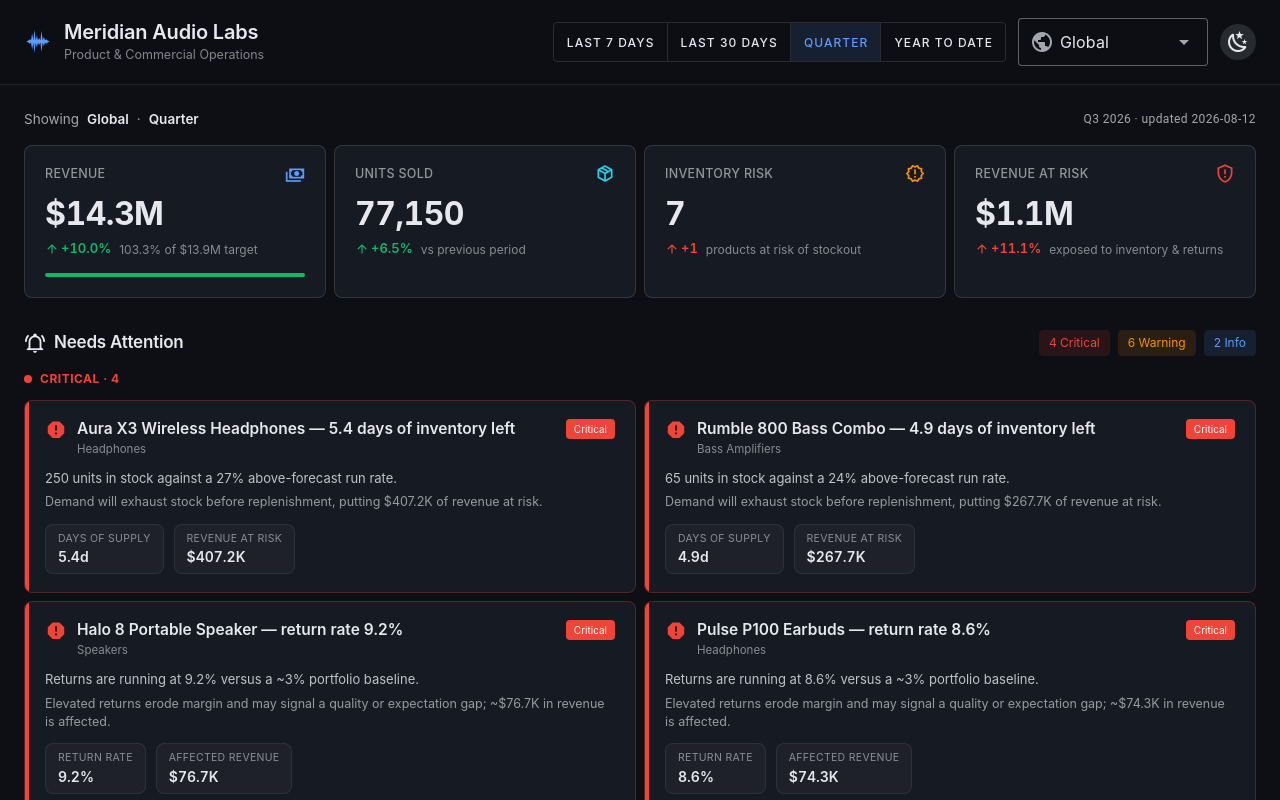
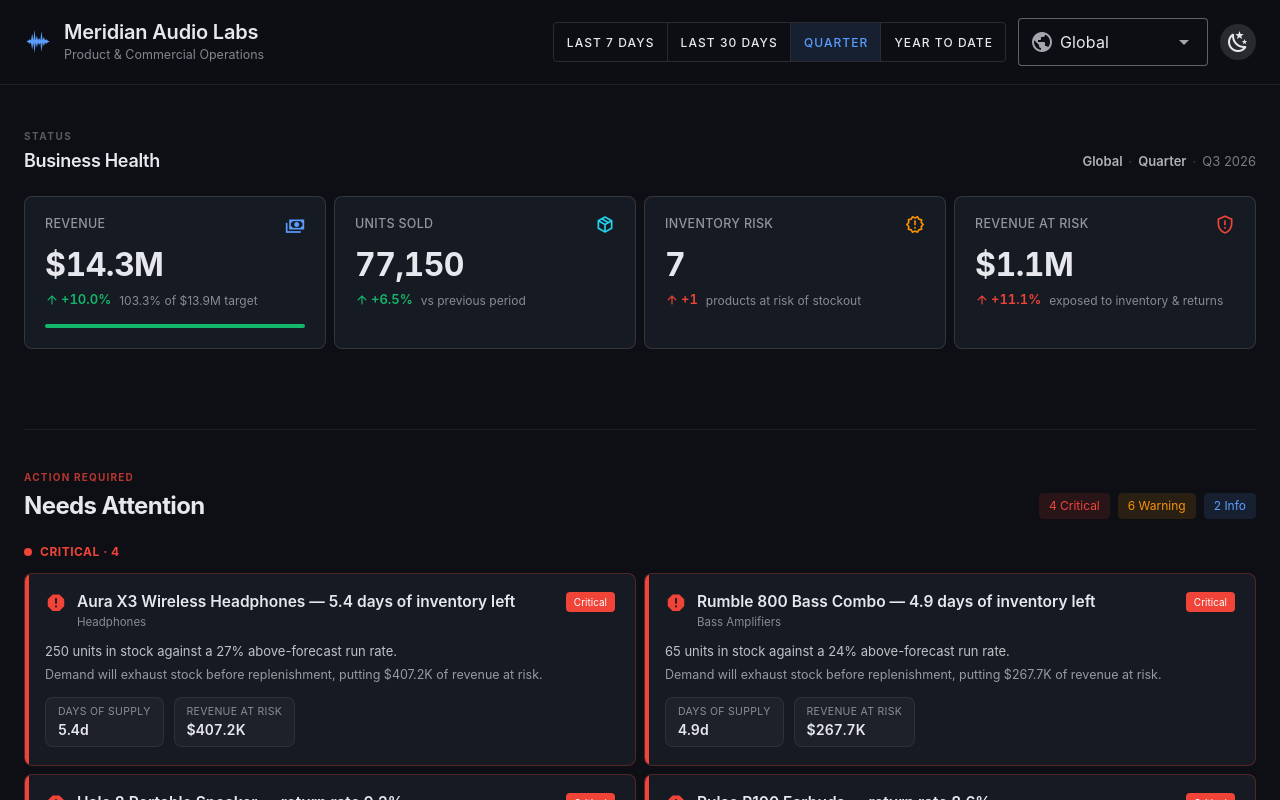
Before and after one commit to theuxgod/consumer-operations-dashboard, a Vue app: page / in a window 1280 px wide. Shown: the top 800 px of the page. Built offline with nearby package versions, Linux system fonts and the light colour scheme.

Commit message:
enhance layout and styling for Business Health and Needs Attention sections

```diff
--- a/src/views/HomeView.vue
+++ b/src/views/HomeView.vue
@@ -515,20 +515,23 @@ const currentRangeLabel = computed(
     </header>
 
     <main class="dash-body">
-      <!-- Context line -->
-      <div class="context-line">
-        <span class="text-medium-emphasis">Showing</span>
+      <!-- Business Health -->
+      <section aria-label="Business health" class="dash-section dash-section--first">
+        <div class="section-head">
+          <div class="section-head__title">
+            <div>
+              <span class="section-eyebrow">Status</span>
+              <h2>Business Health</h2>
+            </div>
+          </div>
+          <p class="section-head__context">
             <strong>{{ currentRegionLabel }}</strong>
-        <span class="text-medium-emphasis">·</span>
+            <span class="sep">·</span>
             <strong>{{ currentRangeLabel }}</strong>
-        <v-spacer />
-        <span class="text-medium-emphasis text-caption">
-          {{ data.meta.periodLabel }} · updated {{ data.meta.generatedAt }}
-        </span>
+            <span class="sep">·</span>
+            {{ data.meta.periodLabel }}
+          </p>
         </div>
-
-      <!-- Key metrics -->
-      <section aria-label="Key metrics">
         <v-row dense>
           <v-col v-for="card in kpiCards" :key="card.key" cols="12" sm="6" lg="3">
             <v-card class="kpi-card" rounded="lg" border>
@@ -576,11 +579,13 @@ const currentRangeLabel = computed(
       </section>
 
       <!-- Needs Attention -->
-      <section aria-label="Needs attention" class="mt-8">
-        <div class="section-head">
+      <section aria-label="Needs attention" class="dash-section">
+        <div class="section-head section-head--attention">
           <div class="section-head__title">
-            <v-icon icon="mdi-bell-ring-outline" size="22" class="mr-2" />
+            <div>
+              <span class="section-eyebrow section-eyebrow--attention">Action Required</span>
               <h2>Needs Attention</h2>
+            </div>
           </div>
           <div class="section-head__meta">
             <v-chip
@@ -765,11 +770,13 @@ const currentRangeLabel = computed(
       </section>
 
       <!-- Performance trend -->
-      <section aria-label="Sales performance" class="mt-8">
+      <section aria-label="Sales performance" class="dash-section">
         <div class="section-head">
           <div class="section-head__title">
-            <v-icon icon="mdi-chart-line" size="22" class="mr-2" />
+            <div>
+              <span class="section-eyebrow">Trend Analysis</span>
               <h2>Sales Performance</h2>
+            </div>
           </div>
           <span class="text-medium-emphasis text-caption">
             Revenue vs. target · {{ currentRegionLabel }}
@@ -783,11 +790,13 @@ const currentRangeLabel = computed(
       </section>
 
       <!-- Product performance -->
-      <section aria-label="Product performance" class="mt-8 mb-6">
+      <section aria-label="Product performance" class="dash-section mb-8">
         <div class="section-head">
           <div class="section-head__title">
-            <v-icon icon="mdi-table-large" size="22" class="mr-2" />
+            <div>
+              <span class="section-eyebrow">Product Detail</span>
               <h2>Product Performance</h2>
+            </div>
           </div>
           <span class="text-medium-emphasis text-caption">
             {{ products.length }} products · {{ currentRegionLabel }}
@@ -906,17 +915,48 @@ const currentRangeLabel = computed(
   min-width: 190px;
 }
 
-/* Context line */
-.context-line {
+/* Section rhythm — deliberate inter-layer spacing */
+.dash-section {
+  margin-top: 80px;
+  padding-top: 40px;
+  border-top: 1px solid rgba(var(--v-theme-on-surface), 0.07);
+}
+.dash-section--first {
+  margin-top: 0;
+  padding-top: 20px;
+  border-top: none;
+}
+
+/* Section eyebrow — small uppercase label above each h2 */
+.section-eyebrow {
+  display: block;
+  font-size: 10px;
+  font-weight: 700;
+  letter-spacing: 1.5px;
+  text-transform: uppercase;
+  color: rgba(var(--v-theme-on-surface), 0.35);
+  margin-bottom: 7px;
+}
+.section-eyebrow--attention {
+  color: rgba(var(--v-theme-error), 0.75);
+  letter-spacing: 1.2px;
+}
+
+/* Context string in Business Health section head */
+.section-head__context {
+  font-size: 13px;
+  color: rgba(var(--v-theme-on-surface), 0.5);
+  margin: 0;
   display: flex;
   align-items: center;
-  gap: 8px;
-  font-size: 13.5px;
-  margin-bottom: 16px;
+  gap: 6px;
 }
-.context-line strong {
-  color: rgb(var(--v-theme-on-surface));
+.section-head__context strong {
   font-weight: 600;
+  color: rgba(var(--v-theme-on-surface), 0.75);
+}
+.section-head__context .sep {
+  color: rgba(var(--v-theme-on-surface), 0.25);
 }
 
 /* KPI cards */
@@ -974,10 +1014,10 @@ const currentRangeLabel = computed(
 /* Section headers */
 .section-head {
   display: flex;
-  align-items: center;
+  align-items: flex-end;
   justify-content: space-between;
   gap: 16px;
-  margin-bottom: 14px;
+  margin-bottom: 24px;
   flex-wrap: wrap;
 }
 .section-head__title {
@@ -986,14 +1026,23 @@ const currentRangeLabel = computed(
   color: rgb(var(--v-theme-on-surface));
 }
 .section-head h2 {
-  font-size: 17px;
+  font-size: 18px;
   font-weight: 600;
   margin: 0;
-  letter-spacing: -0.2px;
+  letter-spacing: -0.3px;
+  line-height: 1.15;
+  color: rgb(var(--v-theme-on-surface));
+}
+/* Needs Attention: dominant layer heading */
+.section-head--attention h2 {
+  font-size: 24px;
+  font-weight: 700;
+  letter-spacing: -0.6px;
 }
 .section-head__meta {
   display: flex;
   gap: 8px;
+  align-items: center;
 }
 
 /* Alert groups — progressive visual hierarchy */
```
Lines whose indentation alone changed are shown as unchanged.
